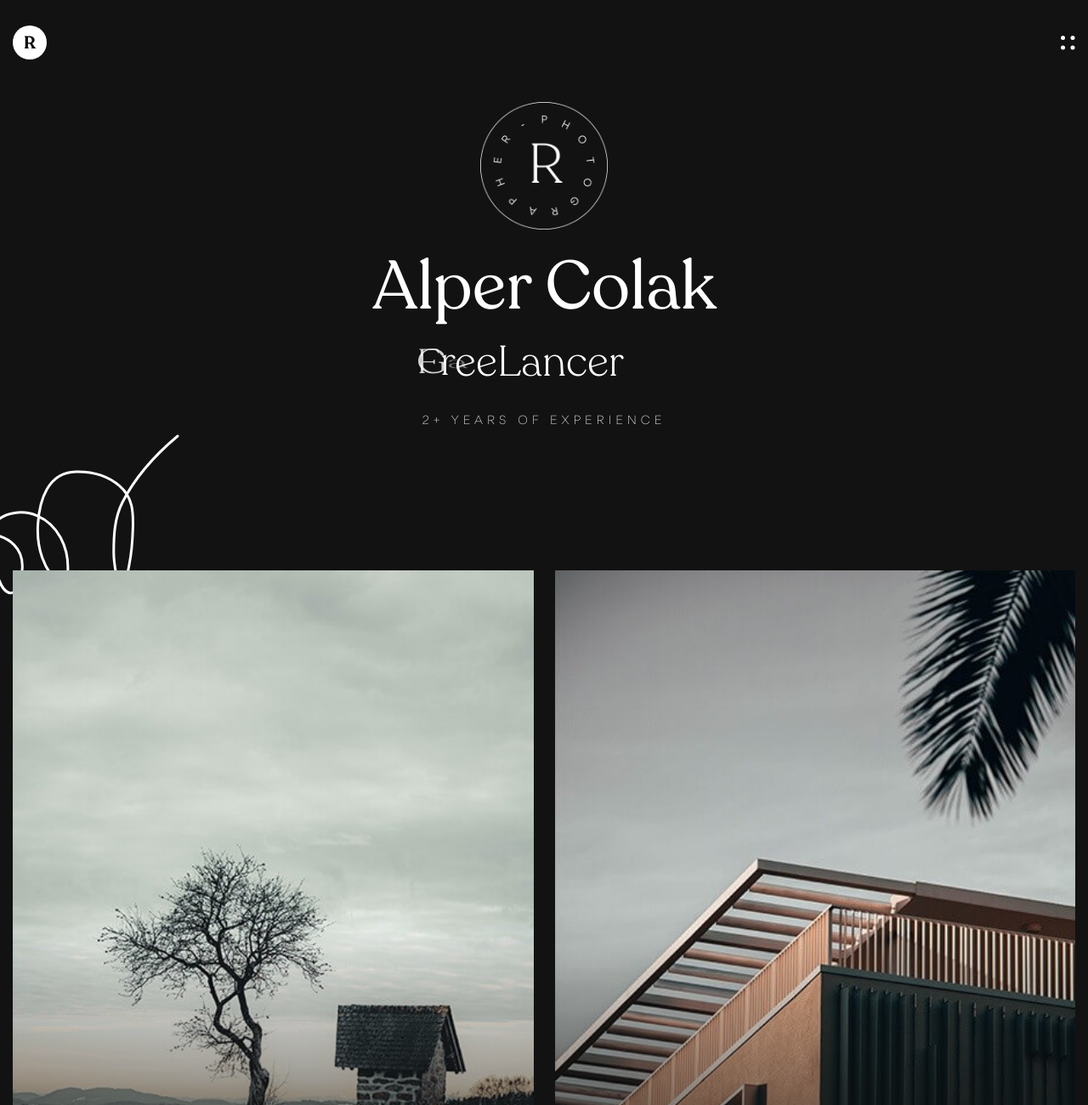
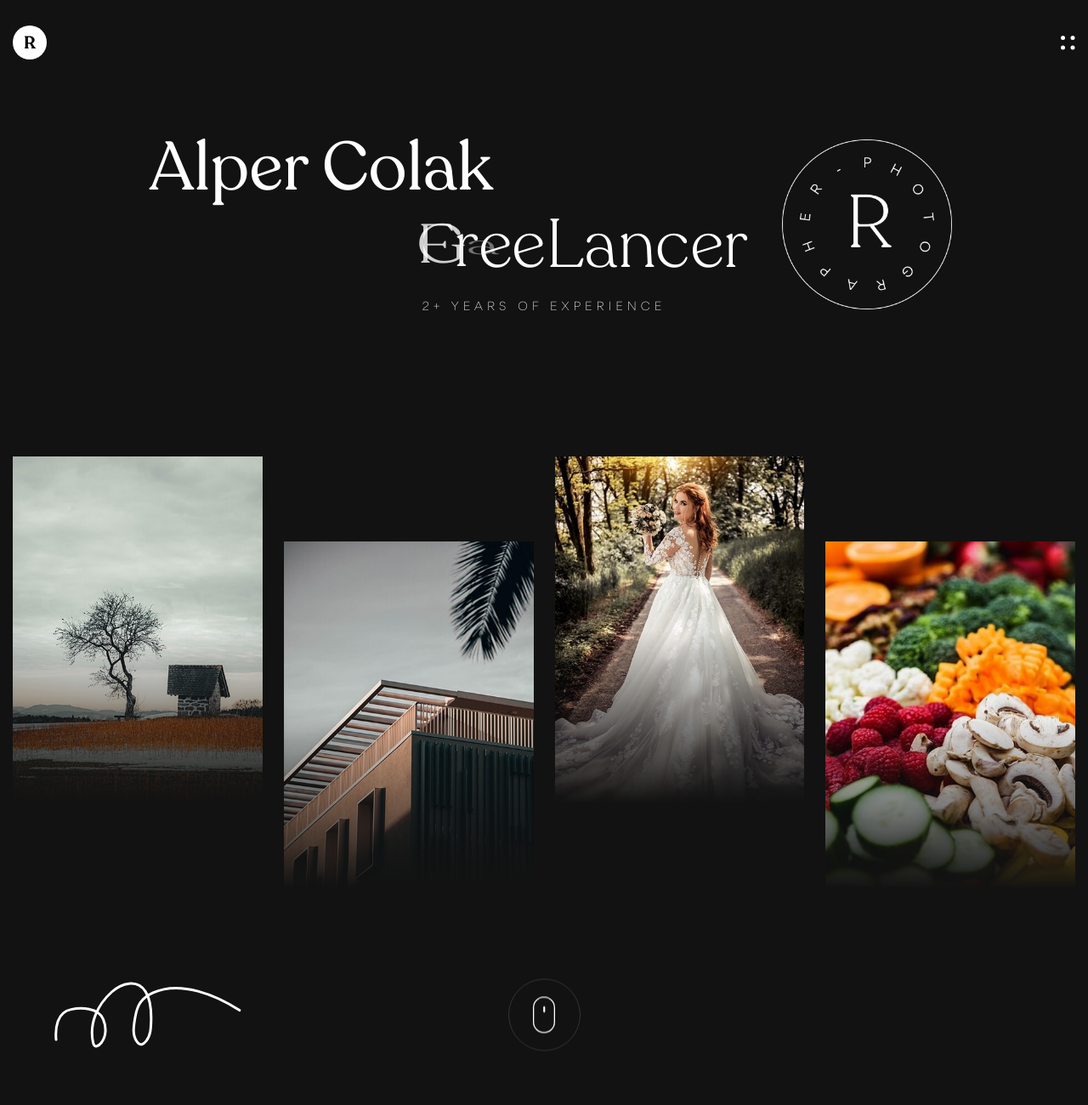
Before and after one commit to colakalpeer/Portfolio, a plain HTML site: page index.html in a window 1280 px wide. Shown: the top 1300 px of the page at 85% size. Drawn offline with Linux system fonts and the light colour scheme.

Commit message:
feat: gallery section changes

```diff
--- a/assets/css/style.css
+++ b/assets/css/style.css
@@ -1169,3 +1169,57 @@ body.active { overflow: hidden; }
   }
 
 }
+
+
+/**
+   * HERO
+   */
+
+   .hero { padding-block-start: 150px; }
+
+   .hero .container {
+     position: relative;
+     z-index: 1;
+   }
+
+   .hero-title { text-align: left; }
+
+   .hero .wrapper {
+     --fs-2: 8rem;
+     margin-block: -5px 10px;
+   }
+
+   .hero-banner {
+     position: absolute;
+     top: 50%;
+     right: 0;
+     transform: translateY(-50%);
+     max-width: 200px;
+     z-index: -1;
+   }
+
+   .hero .shape { display: none; }
+
+
+    /**
+   * GALLERY
+   */
+
+  .gallery { padding-block-end: 140px; }
+
+  .gallery-list { grid-template-columns: repeat(4, 1fr); }
+
+  .gallery-item:nth-child(even) { margin-block-start: 100px; }
+
+  .gallery .scroll-down {
+    width: 85px;
+    height: 85px;
+    margin-block-start: 100px;
+  }
+
+  .gallery .scroll-down img { width: 26px; }
+
+  .gallery .shape {
+    left: 5%;
+    bottom: 15%;
+  }
```
